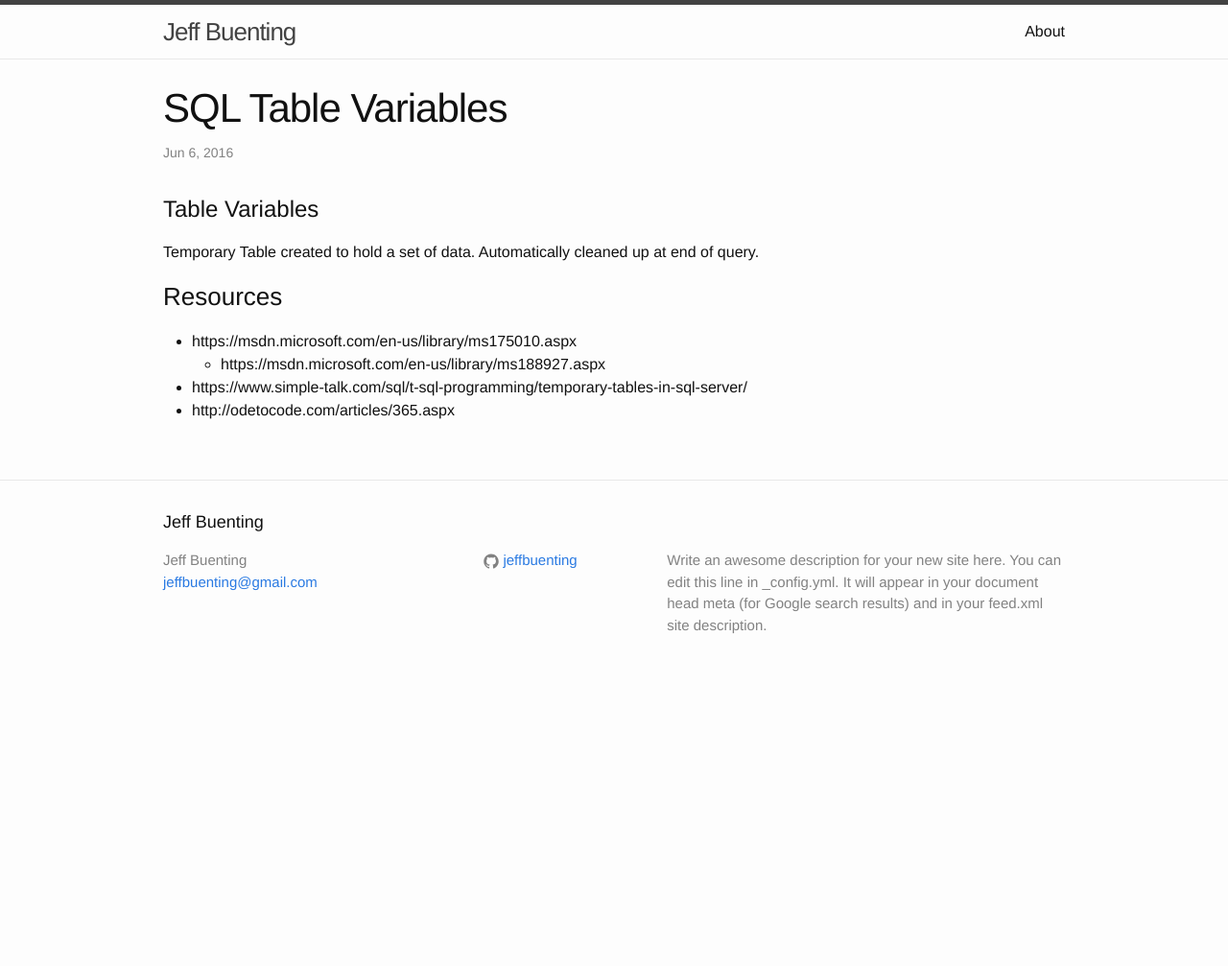
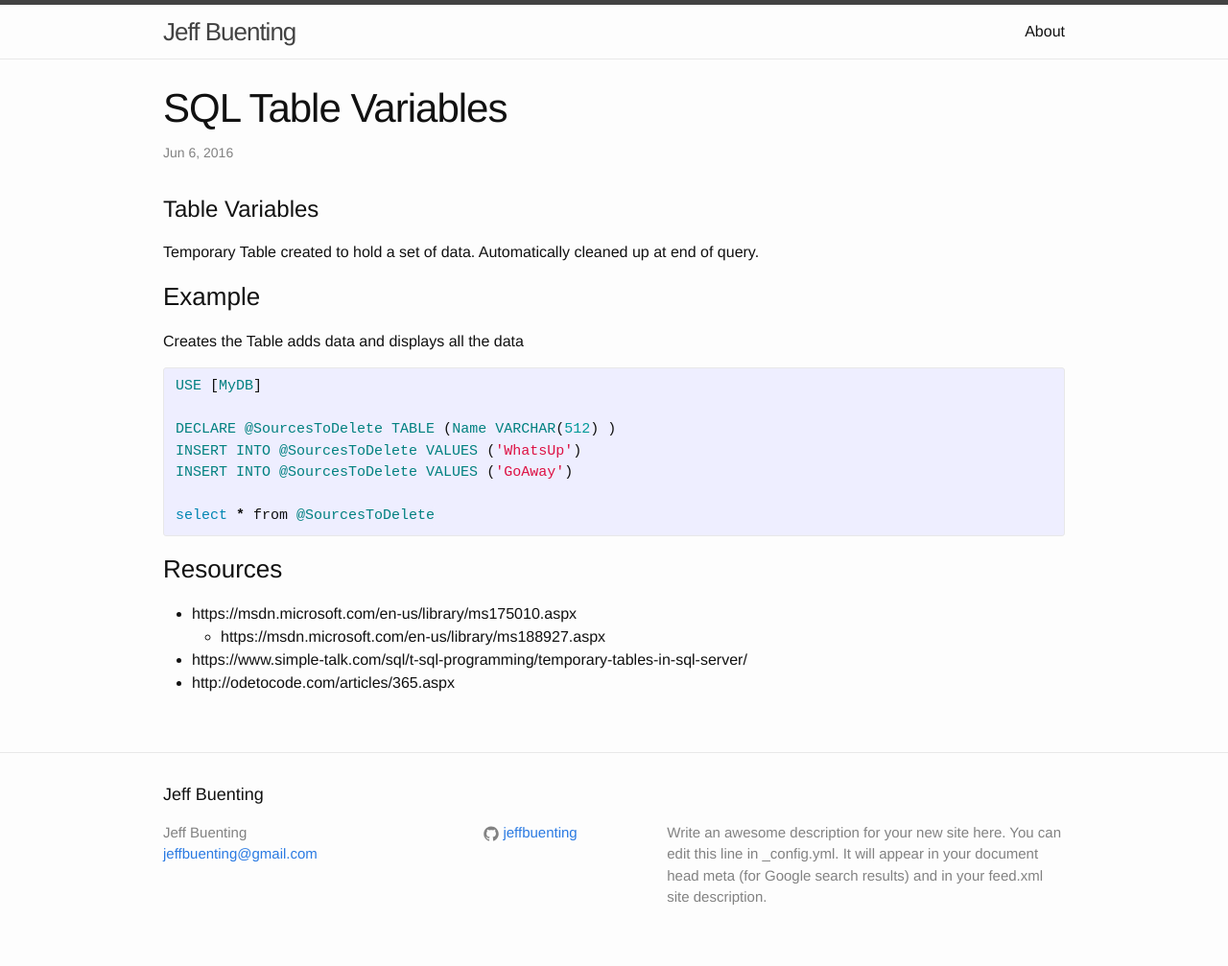
Before and after one commit to jeffbuenting/jeffbuenting.github.io, a Jekyll site: the page built from _posts/2016-06-06-SQL-TableVariables.markdown, in a window 1280 px wide. Shown: the whole page at 96% size. Built offline with Jekyll 4.4.1, drawn with Linux system fonts in a browser that asks for light colours; before the commit the page ends 900 px from its top, so only the background shows below that.

Commit message:
Update 2016-06-06-SQL-TableVariables.markdown
Added code snippet example

```diff
--- a/_posts/2016-06-06-SQL-TableVariables.markdown
+++ b/_posts/2016-06-06-SQL-TableVariables.markdown
@@ -8,6 +8,20 @@ categories: SQL
 
 Temporary Table created to hold a set of data.  Automatically cleaned up at end of query.
 
+### Example ###
+
+Creates the Table adds data and displays all the data
+
+{% highlight ruby %}
+USE [MyDB]
+
+DECLARE @SourcesToDelete TABLE (Name VARCHAR(512) )
+INSERT INTO @SourcesToDelete VALUES ('WhatsUp')
+INSERT INTO @SourcesToDelete VALUES ('GoAway')
+
+select * from @SourcesToDelete
+{% endhighlight %}
+
 ### Resources ###
 * https://msdn.microsoft.com/en-us/library/ms175010.aspx
    * https://msdn.microsoft.com/en-us/library/ms188927.aspx
```
